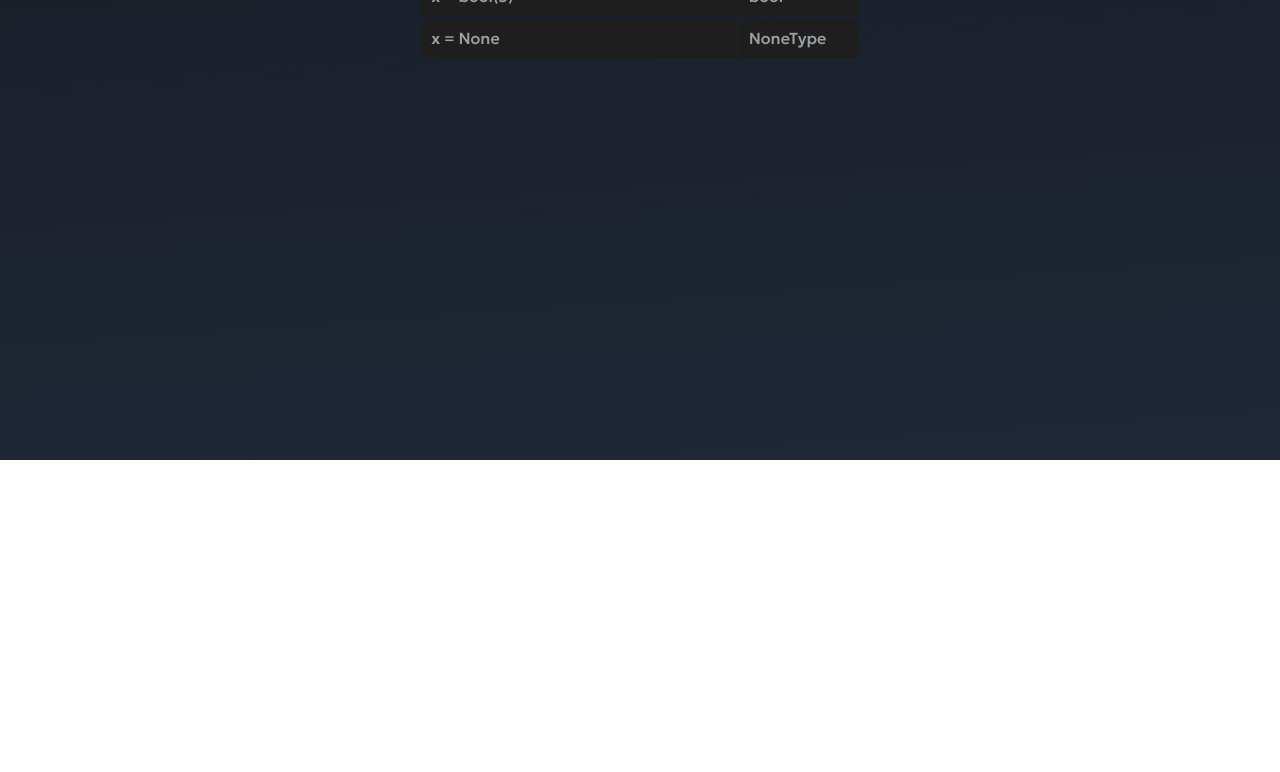
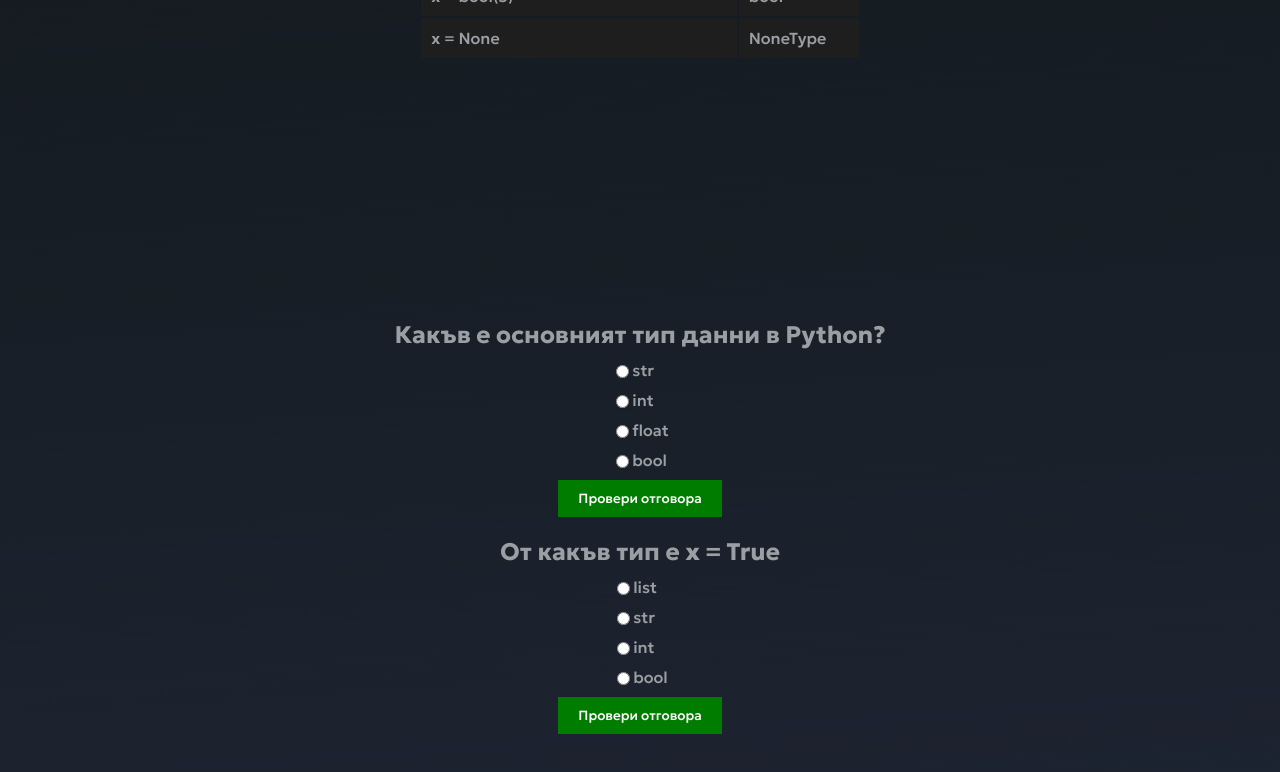
Before and after one commit to BorisSavianov/CodeHubProject, a Next.js app: page /Languages/PY/Data_Types in a window 1280 px wide. Shown: the part 1892-2664 px from the top of the page. Before the commit the page ends 2352 px from the top, so only its background shows below. Built offline with nearby package versions, Linux system fonts and the light colour scheme; no server answers.

Commit message:
added quiz

```diff
--- /dev/null
+++ b/components/QuizQuestion.js
@@ -0,0 +1,40 @@
+import React, { useState } from "react";
+import styles from "@/styles/Quiz.module.css";
+import ToastComponent from "./Toast";
+
+const QuizQuestion = ({ question, options, onAnswer }) => {
+  const [selectedOption, setSelectedOption] = useState("");
+
+  const handleOptionClick = (option) => {
+    setSelectedOption(option);
+  };
+
+  const handleCheckAnswer = () => {
+    onAnswer(selectedOption);
+  };
+
+  return (
+    <div className={styles.quizQuestion}>
+      <h2 className={styles.question}>{question}</h2>
+      <ul className={styles.options}>
+        {options.map((option, index) => (
+          <li key={index} className={styles.option}>
+            <input
+              type="radio"
+              name={`question-${question}`}
+              value={option}
+              checked={selectedOption === option}
+              onChange={() => handleOptionClick(option)}
+            />
+            {option}
+          </li>
+        ))}
+      </ul>
+      <button className={styles.checkAnswer} onClick={handleCheckAnswer}>
+        Провери отговора
+      </button>
+    </div>
+  );
+};
+
+export default QuizQuestion;
--- a/package.json
+++ b/package.json
@@ -9,7 +9,6 @@
     "lint": "next lint"
   },
   "dependencies": {
-    "@pyodide/pyodide": "^0.17.1",
     "@vercel/analytics": "^1.0.1",
     "animate.css": "^4.1.1",
     "axios": "^1.6.2",
--- a/pages/Languages/PY/Data_Types.jsx
+++ b/pages/Languages/PY/Data_Types.jsx
@@ -1,11 +1,60 @@
+import React, { useState } from "react";
 import styles from "../../../styles/Python.module.css";
+import quiz from "@/styles/Quiz.module.css";
 import Section from "../../../components/Section";
 import Navbar from "../../../components/Navbar";
+import QuizQuestion from "@/components/QuizQuestion";
+
+import ToastComponent from "@/components/Toast";
+
+const Quiz = () => {
+  const questions = [
+    {
+      question: "Какъв е основният тип данни в Python?",
+      options: ["str", "int", "float", "bool"],
+      answer: "str",
+    },
+    {
+      question: "От какъв тип е x = True",
+      options: ["list", "str", "int", "bool"],
+      answer: "bool",
+    },
+  ];
+
+  const handleAnswer = (questionIndex, selectedAnswer, correctAnswer) => {
+    if (!selectedAnswer) {
+      ToastComponent("Моля, изберете отговор преди да проверите.", "info");
+      return;
+    }
+
+    if (selectedAnswer === correctAnswer) {
+      ToastComponent("Отговорът е правилен!", "success");
+    } else {
+      ToastComponent("Отговорът е грешен.", "error");
+    }
+  };
+
+  return (
+    <div className={styles.quiz}>
+      {questions.map((question, index) => (
+        <QuizQuestion
+          key={index}
+          question={question.question}
+          options={question.options}
+          onAnswer={(selectedOption) =>
+            handleAnswer(index, selectedOption, question.answer)
+          }
+        />
+      ))}
+    </div>
+  );
+};
 
 export default function PythonDataTypes() {
   return (
     <main className="container">
       <Navbar></Navbar>
+
       <div className={`${styles.varContent} ${styles.marginB} `}>
         <Section
           header={"Вградени типове данни"}
@@ -120,6 +169,7 @@ export default function PythonDataTypes() {
           </table>
         </div>
       </div>
+      <Quiz />
     </main>
   );
 }
--- /dev/null
+++ b/styles/Quiz.module.css
@@ -0,0 +1,38 @@
+.quiz {
+  display: grid;
+  place-items: center;
+  margin: 20px;
+  border-radius: 10px;
+  padding: 20px;
+  box-shadow: 0 5px 10px rgba(0, 0, 0, 0.2);
+}
+
+.question {
+  font-size: 24px;
+  margin-bottom: 10px;
+}
+
+.options {
+  list-style-type: none;
+  margin: 0;
+  padding: 0;
+}
+
+.option {
+  display: flex;
+  align-items: center;
+  margin-bottom: 10px;
+}
+
+.quizQuestion {
+  display: grid;
+  place-items: center;
+}
+
+.checkAnswer {
+  background-color: #007c00;
+  color: white;
+  padding: 10px 20px;
+  border: none;
+  cursor: pointer;
+}
```
Also changed, not shown: 1 other file (tests, documents, lock files or other folders).
